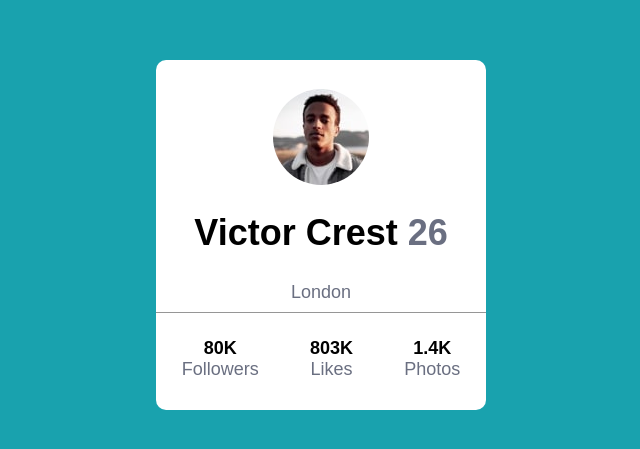
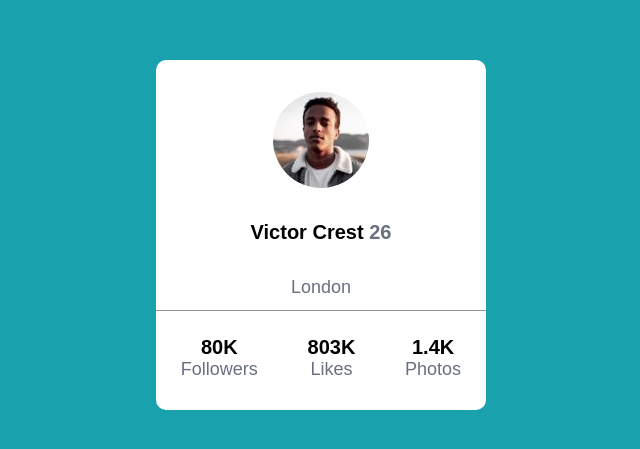
Before and after one commit to liaonaga/profile-card-component-solution, a plain HTML site: page index.html in a window 1280 px wide. Shown: the part 165-614 px from the top of the page, without its empty margins (319-959 px from the left). Drawn offline with Linux system fonts and the light colour scheme.

Commit message:
ajuste de medidas

```diff
--- a/css/style.css
+++ b/css/style.css
@@ -23,6 +23,10 @@ body{
 
 .card .info-pessoal h1, .dados-redes .info .dados-numeros{
     font-weight: 700;
+}
+
+.card .info-pessoal h1, .dados-redes .info .dados-numeros{
+    font-size: 20px;
 }
 
 .container{
```
